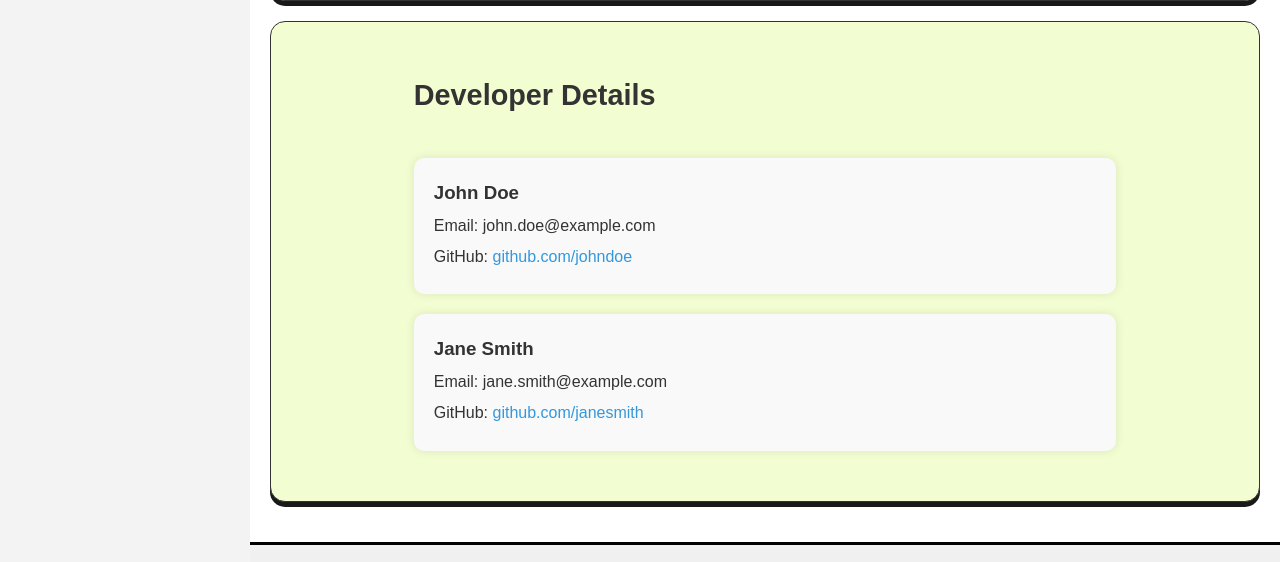
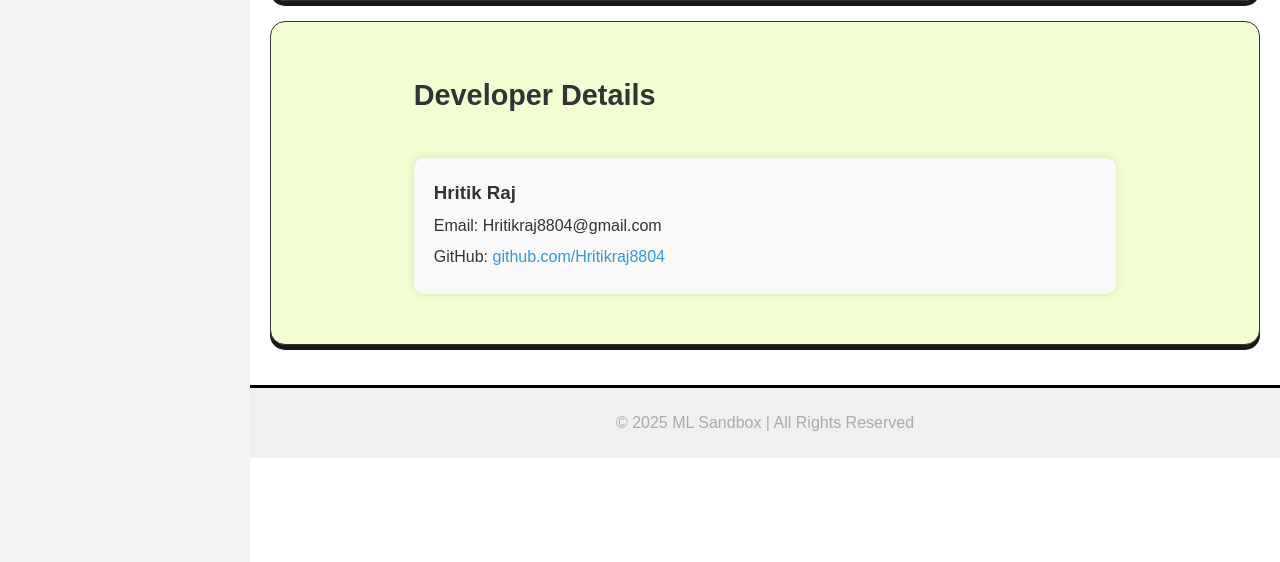
Before and after one commit to Hritikraj8804/ML-Sandbox, a Flask app: page /contact_us in a window 1280 px wide. Shown: the part 956-1518 px from the top of the page. Run offline with Flask 3, Linux system fonts and the light colour scheme.

Commit message:
details fixed

```diff
--- a/frontend/templates/contact_us.html
+++ b/frontend/templates/contact_us.html
@@ -39,14 +39,9 @@
             <h2>Developer Details</h2>
             <div class="developer-details">
                 <div class="developer">
-                    <h3>John Doe</h3>
-                    <p>Email: john.doe@example.com</p>
-                    <p>GitHub: <a href="https://github.com/johndoe" target="_blank">github.com/johndoe</a></p>
-                </div>
-                <div class="developer">
-                    <h3>Jane Smith</h3>
-                    <p>Email: jane.smith@example.com</p>
-                    <p>GitHub: <a href="https://github.com/janesmith" target="_blank">github.com/janesmith</a></p>
+                    <h3>Hritik Raj</h3>
+                    <p>Email: Hritikraj8804@gmail.com</p>
+                    <p>GitHub: <a href="https://github.com/Hritikraj8804" target="_blank">github.com/Hritikraj8804</a></p>
                 </div>
             </div>
         </div>
```
